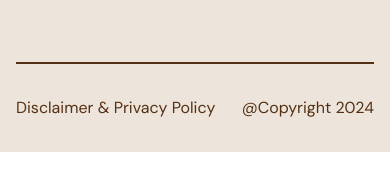
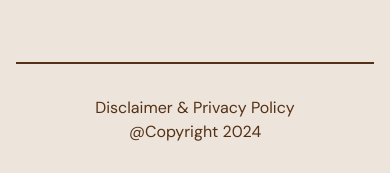
Before and after one commit to artalfred/PotteryPro-MernStack, a React (Vite) app: page / in a window 390 px wide. Shown: the part 5874-6047 px from the top of the page. Before the commit the page ends 6026 px from the top, so only its background shows below. Built offline with nearby package versions, Linux system fonts and the light colour scheme; a web font is replaced by a local one.

Commit message:
Footer fixed

```diff
--- a/src/Reusable/Footer.jsx
+++ b/src/Reusable/Footer.jsx
@@ -12,7 +12,7 @@ export const Footer = () => {
   return (
     <footer className="pt-[6rem] px-[1rem] md:px-[4rem] 2xl:px-[6rem] grid">
       <div className="container mx-auto">
-        <div className="grid grid-cols-1 2xl:grid-cols-3 lg:grid-cols-3 items-center order-2 2xl:order-1 lg:order-1 md:order-2 mt-4 2xl:mt-[0rem] lg:mt-[0rem] md:mt-[4rem]">
+        <div className="grid grid-cols-1 2xl:grid-cols-3 lg:grid-cols-3 items-center 2xl:order-1 lg:order-1 md:order-2 sm:order-2 mt-4 2xl:mt-[0rem] lg:mt-[0rem] md:mt-[4rem]">
           <div className="order-2 2xl:order-1 lg:order-1 md:order-2">
             <ul className="grid 2xl:justify-start md:justify-center justify-center 2xl:text-start md:text-center gap-3">
               <li className="Dm-body brown-dark text-[14px] font-medium 2xl:text-start lg:text-start md:text-center text-center md:mt-4 mt-4">
@@ -51,7 +51,7 @@ export const Footer = () => {
           </div>
         </div>
 
-        <div className="mt-4 order-1 2xl:order-2 lg:order-2 md:order-1">
+        <div className="mt-4 order-1 2xl:order-2 lg:order-2 md:order-1 sm:order-1">
           <div className="mx-auto max-w-7xl px-6 lg:px-8">
             <div className="mx-auto mt-10 grid max-w-lg grid-cols-4 items-center gap-x-8 gap-y-10 sm:max-w-xl sm:grid-cols-6 sm:gap-x-10 lg:mx-0 lg:max-w-none lg:grid-cols-5">
               <img
@@ -84,11 +84,15 @@ export const Footer = () => {
         </div>
 
         <div
-          className="border-t-2 w-full mt-[4rem] py-[2rem] flex justify-between order-3 2xl:order-3 lg:order-3 md:order-3"
+          className="border-t-2 w-full mt-[4rem] py-[2rem] grid 2xl:flex lg:flex md:grid justify-center 2xl:justify-between lg:justify-between md:justify-center order-3 2xl:order-3 lg:order-3 md:order-3 sm:order-3"
           style={{ borderColor: "#543115" }}
         >
-          <h6 className="Dm-body brown-dark">Disclaimer & Privacy Policy</h6>
-          <h6 className="Dm-body brown-dark">@Copyright 2024</h6>
+          <h6 className="Dm-body brown-dark 2xl:text-start lg:text-start md:text-center">
+            Disclaimer & Privacy Policy
+          </h6>
+          <h6 className="Dm-body brown-dark 2xl:text-end lg:text-end md:text-center text-center">
+            @Copyright 2024
+          </h6>
         </div>
       </div>
     </footer>
```
